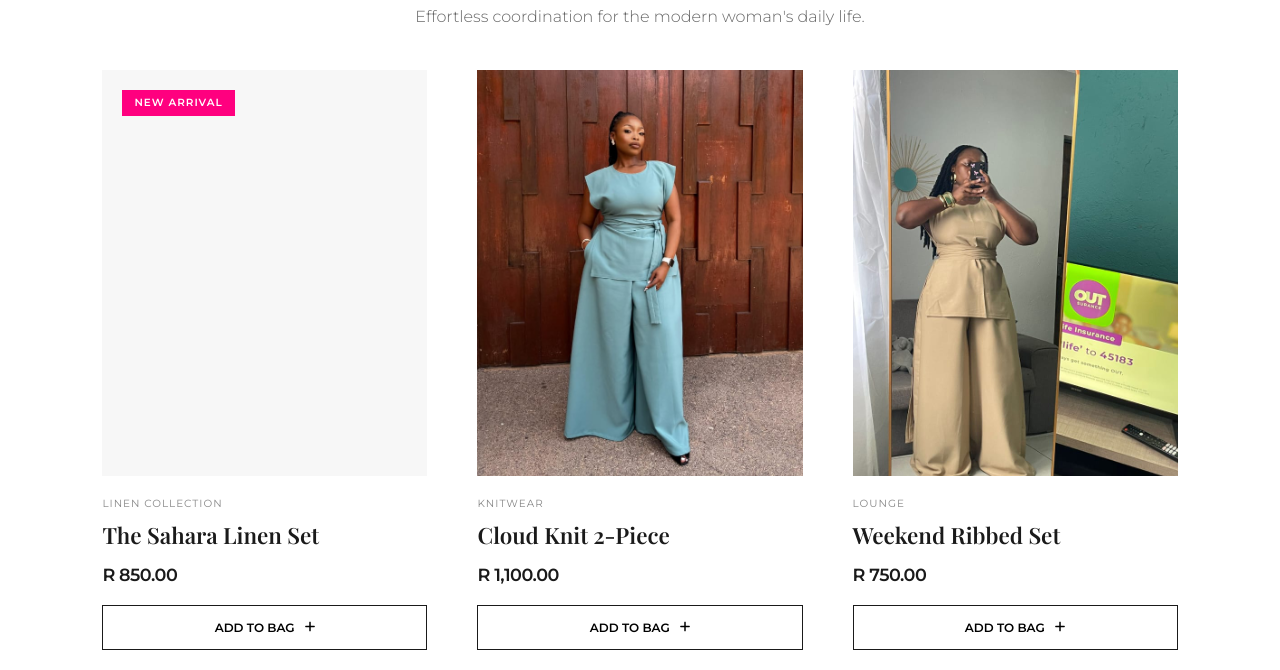
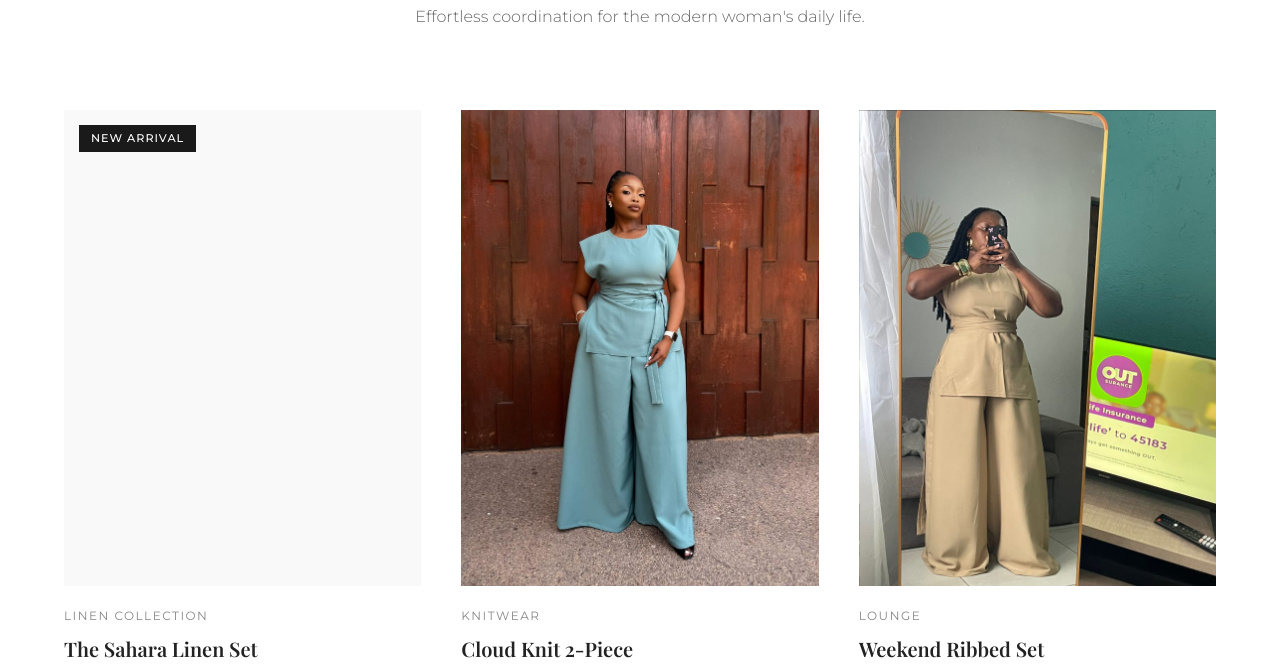
Before and after one commit to louis95AFX/NSDesigns, a plain HTML site: page everydaywear.html in a window 1280 px wide. Shown: the part 260-930 px from the top of the page. Drawn offline with nearby package versions, Linux system fonts and the light colour scheme.

Commit message:
Add files via upload

```diff
--- a/everyday.css
+++ b/everyday.css
@@ -550,3 +550,117 @@ footer {
     color: var(--brand-pink);
     text-decoration: none;
 }
+/* Container Grid Refinement */
+.product-grid {
+    display: grid;
+    grid-template-columns: repeat(auto-fill, minmax(300px, 1fr));
+    gap: 40px;
+    padding: 40px 5%;
+}
+
+/* Individual Card */
+.product-card {
+    background: #fff;
+    border-radius: 0; /* Clean, high-fashion edges */
+    overflow: hidden;
+    transition: transform 0.4s cubic-bezier(0.165, 0.84, 0.44, 1);
+    position: relative;
+}
+
+.product-card:hover {
+    transform: translateY(-8px);
+}
+
+/* Image Wrapper & Zoom Effect */
+.product-image-wrapper {
+    position: relative;
+    overflow: hidden;
+    aspect-ratio: 3 / 4; /* Standard fashion portrait ratio */
+    background-color: #f9f9f9;
+}
+
+.product-image {
+    width: 100%;
+    height: 100%;
+    background-size: cover;
+    background-position: center;
+    transition: transform 0.8s ease;
+}
+
+.product-card:hover .product-image {
+    transform: scale(1.05); /* Subtle zoom on hover */
+}
+
+/* New Arrival Tag */
+.tag {
+    position: absolute;
+    top: 15px;
+    left: 15px;
+    background: #1a1a1a;
+    color: #fff;
+    padding: 5px 12px;
+    font-size: 0.7rem;
+    font-family: 'Montserrat', sans-serif;
+    text-transform: uppercase;
+    letter-spacing: 1px;
+    font-weight: 500;
+}
+
+/* Refined Product Info */
+.product-info {
+    padding: 20px 0; /* Align text with the image edges */
+    text-align: left;
+}
+
+.category-label {
+    display: block;
+    font-size: 0.75rem;
+    color: #888;
+    text-transform: uppercase;
+    letter-spacing: 1.5px;
+    margin-bottom: 8px;
+}
+
+.product-info h3 {
+    font-family: 'Playfair Display', serif;
+    font-size: 1.25rem;
+    margin-bottom: 8px;
+    color: #222;
+}
+
+.price {
+    font-family: 'Montserrat', sans-serif;
+    font-weight: 600;
+    font-size: 1.1rem;
+    color: #333;
+    margin-bottom: 15px;
+}
+
+/* High-End Button Style */
+.add-to-cart-btn {
+    width: 100%;
+    background: transparent;
+    border: 1.5px solid #1a1a1a;
+    color: #1a1a1a;
+    padding: 12px;
+    font-family: 'Montserrat', sans-serif;
+    text-transform: uppercase;
+    font-size: 0.8rem;
+    letter-spacing: 2px;
+    font-weight: 600;
+    cursor: pointer;
+    transition: all 0.3s ease;
+    display: flex;
+    justify-content: center;
+    align-items: center;
+    gap: 10px;
+}
+
+.add-to-cart-btn:hover {
+    background: #1a1a1a;
+    color: #fff;
+}
+
+.add-to-cart-btn i {
+    font-size: 0.7rem;
+}
--- a/everydaywear.html
+++ b/everydaywear.html
@@ -119,8 +119,7 @@
                 <span>Subtotal</span>
                 <span id="cart-subtotal">R 0.00</span>
             </div>
-            <button class="checkout-btn">Checkout Now</button>
-        </div>
+            <button class="checkout-btn" id="payfast-checkout">Checkout Now</button>        </div>
     </div>
 </div>
 <script src="everyday.js"></script>
@@ -145,6 +144,44 @@
             });
         });
     });
+
+    document.getElementById('payfast-checkout').addEventListener('click', function() {
+    // 1. Get the subtotal
+    const subtotalText = document.getElementById('cart-subtotal').innerText;
+
+    // 2. Get the list of items (assuming your cart-items container has the product names)
+    // We'll scrape the text from the cart-body or use the product names
+    const cartItems = document.querySelectorAll('.cart-item-info h4'); // Adjust selector based on your everyday.js structure
+    let itemDetails = "";
+
+    if (cartItems.length > 0) {
+        cartItems.forEach((item, index) => {
+            itemDetails += `${index + 1}. ${item.innerText}\n`;
+        });
+    } else {
+        // Fallback if we can't scrape specific items easily
+        itemDetails = "Items from Everyday Sets collection";
+    }
+
+    const amount = subtotalText.trim();
+
+    if (amount === "R 0.00" || amount === "0") {
+        alert("Your bag is empty!");
+        return;
+    }
+
+    // 3. Define WhatsApp Parameters
+    const phoneNumber = "27711053181"; // Your number from the footer: 071 105 3181
+    const message = `Hello Noxysimhle Designs! I would like to place an order:%0A%0A` +
+                    `*Order Details:*%0A${encodeURIComponent(itemDetails)}%0A` +
+                    `*Total Amount:* ${encodeURIComponent(amount)}%0A%0A` +
+                    `Please let me know how to proceed with payment.`;
+
+    // 4. Redirect to WhatsApp
+    const whatsappUrl = `https://wa.me/${phoneNumber}?text=${message}`;
+
+    window.open(whatsappUrl, '_blank');
+});
 </script>
 
 </body>
```
Also changed, not shown: index.html (+7 -0 lines), WhatsApp Image 2026-04-07 at 10.50.14 AM (4).jpeg (added), WhatsApp Image 2026-04-07 at 10.50.14 AM (5).jpeg (added), WhatsApp Image 2026-04-07 at 10.50.15 AM (3).jpeg (added), WhatsApp Image 2026-04-07 at 10.50.15 AM (4).jpeg (added), WhatsApp Image 2026-04-07 at 10.50.15 AM (5).jpeg (added), WhatsApp Image 2026-04-07 at 10.50.15 AM (6).jpeg (added), m1.jpeg (added), m2.jpeg (added), m3.jpeg (added).
